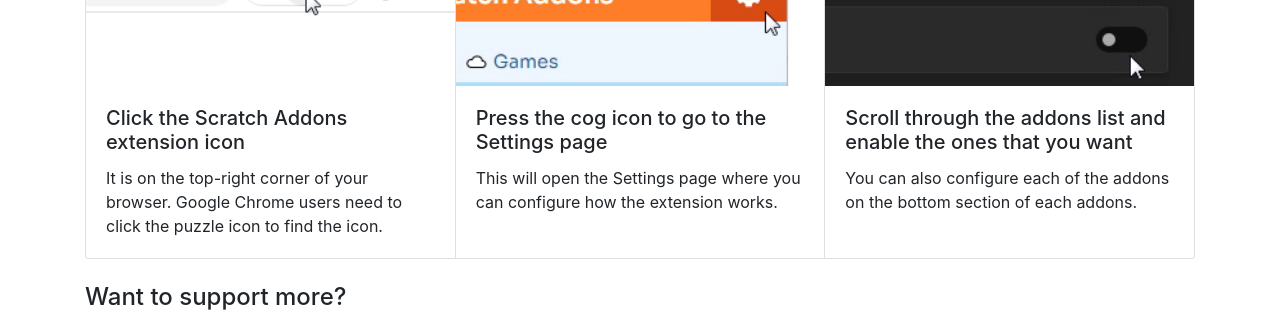
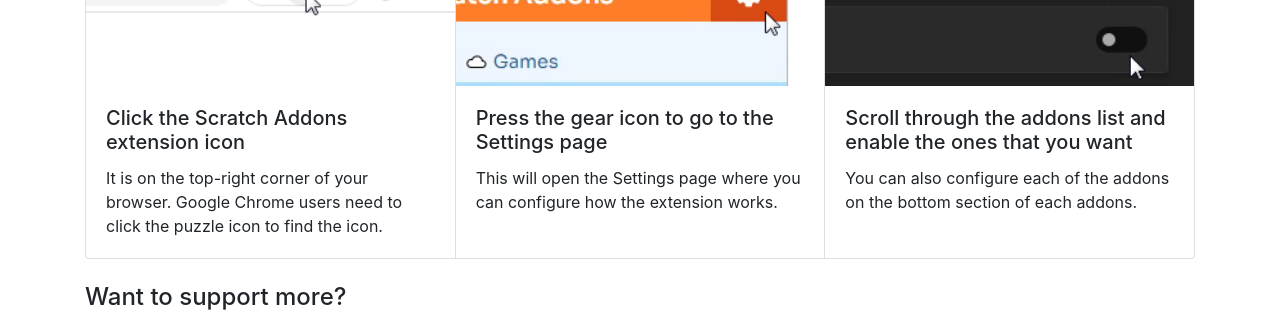
Before and after one commit to ScratchAddons/website, a Jekyll site: the page built from site/welcome.html, in a window 1280 px wide. Shown: the part 433-745 px from the top of the page. Built offline with Jekyll 4.4.1, drawn with Linux system fonts in a browser that asks for light colours.

Commit message:
Change "cog" into "gear" 2
Forgot to change the editor

```diff
--- a/site/welcome.html
+++ b/site/welcome.html
@@ -29,7 +29,7 @@
 			</div>
 			<img class="card-img-top" src="/assets/images/getting-started/step-2.png" alt="Press the gear icon to go to the Settings page">
 			<div class="card-body">
-				<h5 class="card-title">Press the cog icon to go to the Settings page</h5>
+				<h5 class="card-title">Press the gear icon to go to the Settings page</h5>
 				<p class="card-text">This will open the Settings page where you can configure how the extension works.</p>
 			</div>
 		</div>
```
